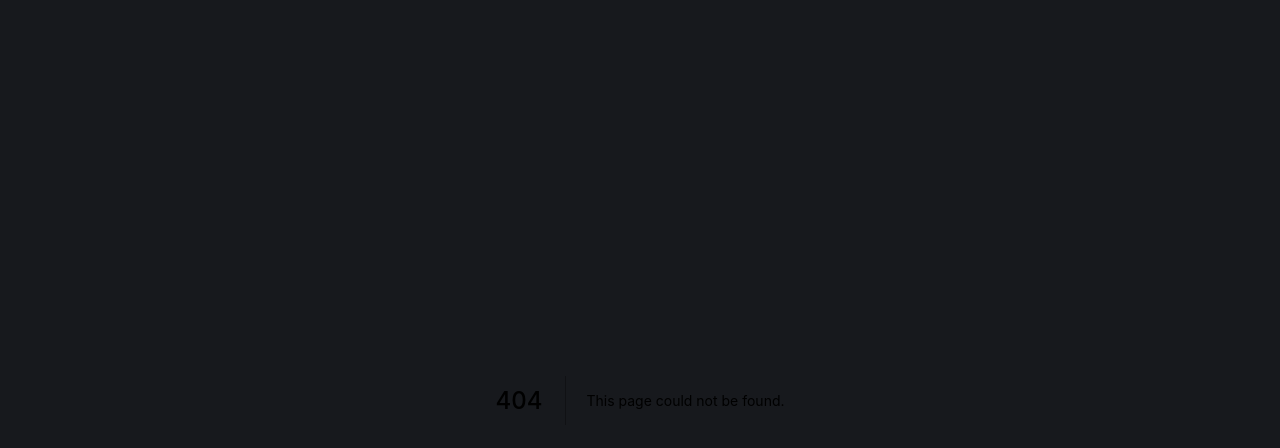
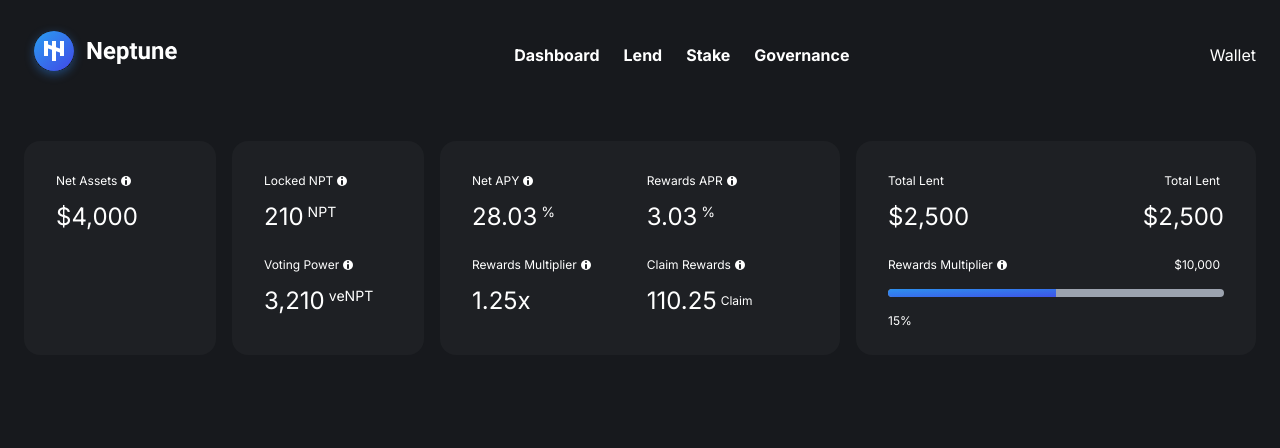
Before and after one commit to HollandPleskac/Neptune-Dapp, a Next.js app in the folder frontend_ui/: page /lending in a window 1280 px wide. Before the commit this address had no page. Shown: the top 448 px of the page. Built offline with nearby package versions, Linux system fonts and the light colour scheme.

Commit message:
added cards

```diff
--- /dev/null
+++ b/frontend_ui/components/Market/BasicCardText.tsx
@@ -0,0 +1,25 @@
+import InfoIcon from '../../assets/InfoIcon';
+
+const BasicCardText: React.FC<{
+  labelText: string;
+  value: string;
+  valueLabel?: string;
+  marginTop?: string;
+}> = (props) => {
+  return (
+    <>
+      <div className={`flex items-center mb-3 ${props.marginTop ?? ''}`}>
+        <h5 className="text-xs mr-1">{props.labelText}</h5>
+        <InfoIcon text-white />
+      </div>
+      <div className="flex">
+        <h4 className="text-2xl py-0">{props.value}</h4>
+        {props.valueLabel && (
+          <h5 className="text-14px align-top ml-1">{props.valueLabel}</h5>
+        )}
+      </div>
+    </>
+  );
+};
+
+export default BasicCardText;
--- /dev/null
+++ b/frontend_ui/components/Market/Card1.tsx
@@ -0,0 +1,10 @@
+import BasicCardText from './BasicCardText';
+
+const Card1: React.FC = () => {
+  return (
+    <div className="w-48 rounded-2xl p-8 bg-dark-secondary">
+      <BasicCardText labelText="Net Assets" value="$4,000" />
+    </div>
+  );
+};
+export default Card1;
--- /dev/null
+++ b/frontend_ui/components/Market/Card2.tsx
@@ -0,0 +1,16 @@
+import BasicCardText from './BasicCardText';
+
+const Card2: React.FC = () => {
+  return (
+    <div className="w-48 rounded-2xl p-8 bg-dark-secondary">
+        <BasicCardText labelText="Locked NPT" value="210" valueLabel="NPT" />
+        <BasicCardText
+          labelText="Voting Power"
+          value="3,210"
+          valueLabel="veNPT"
+          marginTop="mt-6"
+        />
+    </div>
+  );
+};
+export default Card2;
--- /dev/null
+++ b/frontend_ui/components/Market/Card3.tsx
@@ -0,0 +1,30 @@
+import BasicCardText from './BasicCardText';
+import InfoIcon from '../../assets/InfoIcon';
+
+const Card3: React.FC = () => {
+  return (
+    <div className="w-[25rem] rounded-2xl p-8 bg-dark-secondary flex">
+      <div className="mr-14">
+        <BasicCardText labelText="Net APY" value="28.03" valueLabel="%" />
+        <BasicCardText
+          labelText="Rewards Multiplier"
+          value="1.25x"
+          marginTop="mt-6"
+        />
+      </div>
+      <div>
+      <BasicCardText labelText="Rewards APR" value="3.03" valueLabel="%" />
+        <div className="flex items-center mb-3 mt-6">
+          <h5 className="text-xs mr-1">Claim Rewards</h5>
+          <InfoIcon text-white />
+        </div>
+        <div className="flex items-center">
+          <h4 className="text-2xl py-0">110.25</h4>
+          <h5 className="text-xs align-top ml-1">Claim</h5>
+        </div>
+      </div>
+    </div>
+  );
+};
+
+export default Card3;
--- /dev/null
+++ b/frontend_ui/components/Market/Card4.tsx
@@ -0,0 +1,31 @@
+import InfoIcon from '../../assets/InfoIcon';
+
+const Card4: React.FC = () => {
+  return (
+    <div className="w-[25rem] rounded-2xl p-8 bg-dark-secondary">
+      <div className="flex justify-between">
+        <div>
+          <h5 className="text-xs mb-3 mr-1">Total Lent</h5>
+          <h4 className="text-2xl py-0">$2,500</h4>
+        </div>
+        <div className="flex flex-col items-end">
+          <h5 className="text-xs mb-3 mr-1">Total Lent</h5>
+          <h4 className="text-2xl py-0">$2,500</h4>
+        </div>
+      </div>
+      <div className="flex justify-between mb-4 mt-6">
+        <div className="flex items-center">
+          <h5 className="text-xs mr-1">Rewards Multiplier</h5>
+          <InfoIcon text-white />
+        </div>
+        <h5 className="text-xs mr-1">$10,000</h5>
+      </div>
+      <div className="w-full h-2 rounded-full bg-gray-400">
+        <div className="w-1/2 h-2 rounded-l-full bg-gradient-to-br from-[#2D91EF] to-[#3E54E8]"></div>
+      </div>
+      <h5 className="text-xs mt-4">15%</h5>
+    </div>
+  );
+};
+
+export default Card4;
--- /dev/null
+++ b/frontend_ui/pages/lending.tsx
@@ -0,0 +1,27 @@
+import type { NextPage } from 'next';
+import Head from 'next/head';
+import Navbar from '../components/common/Navbar';
+import Stats from '../components/LendAndBorrow/Stats';
+import RightDetails from '../components/LendAndBorrow/RightDetails';
+import Card1 from '../components/Market/Card1';
+import Card2 from '../components/Market/Card2';
+import Card3 from '../components/Market/Card3';
+import Card4 from '../components/Market/Card4';
+
+const Lending: NextPage = () => {
+  return (
+    <div className="bg-dark-primary h-auto">
+      <div className="w-body mx-auto">
+        <Navbar />
+        <main className="flex justify-between h-marketCard">
+          <Card1 />
+          <Card2 />
+          <Card3 />
+          <Card4 />
+        </main>
+      </div>
+    </div>
+  );
+};
+
+export default Lending;
--- a/frontend_ui/tailwind.config.js
+++ b/frontend_ui/tailwind.config.js
@@ -31,6 +31,9 @@ module.exports = {
         dashboardRight: '31.5rem',
         '104px': '6.5rem',
       },
+      height: {
+        marketCard: '13.375rem',
+      },
       padding: {
         '2px': '2px',
       },
```
Also changed, not shown: 1 other file (tests, documents, lock files or other folders).
